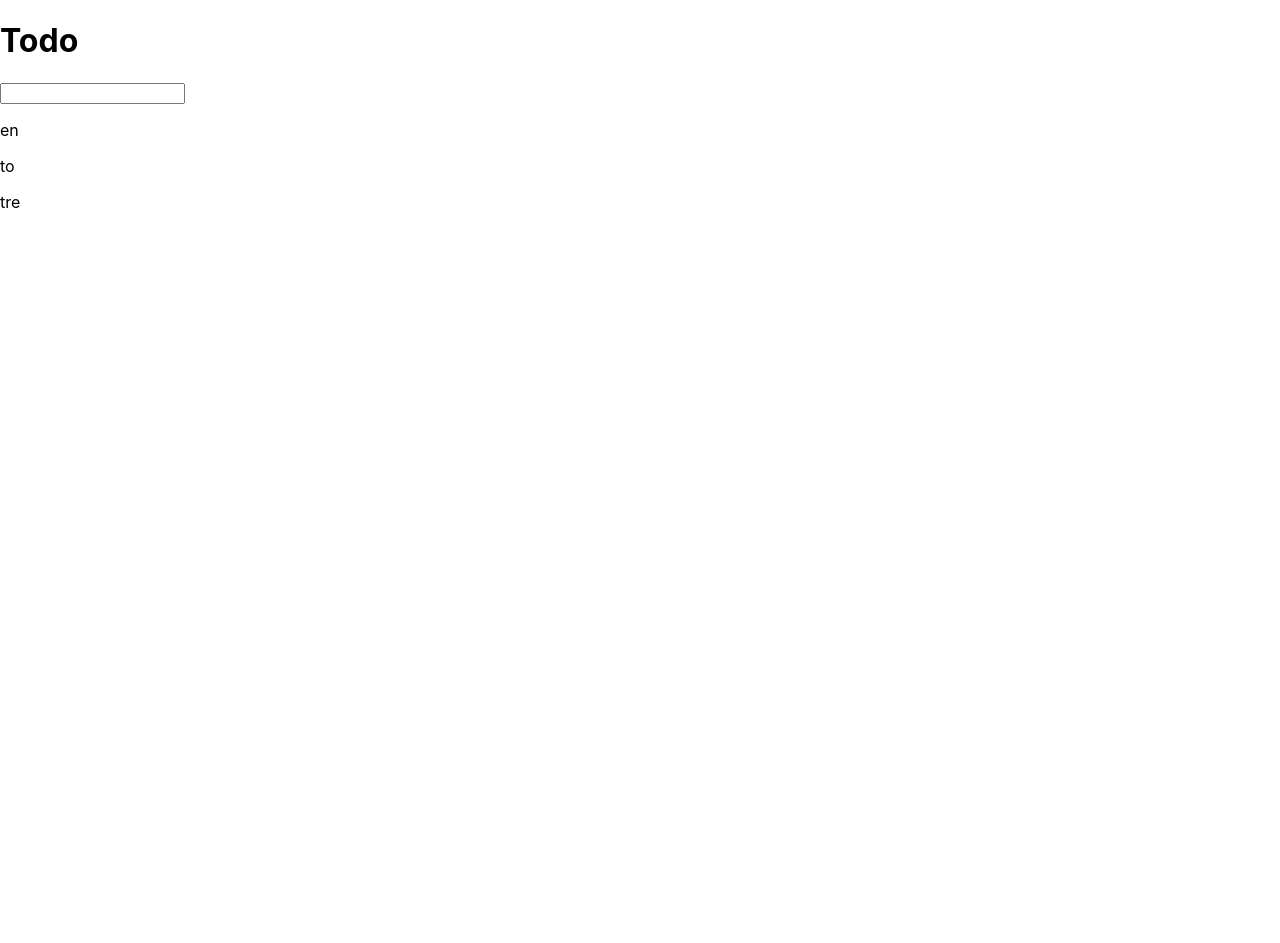
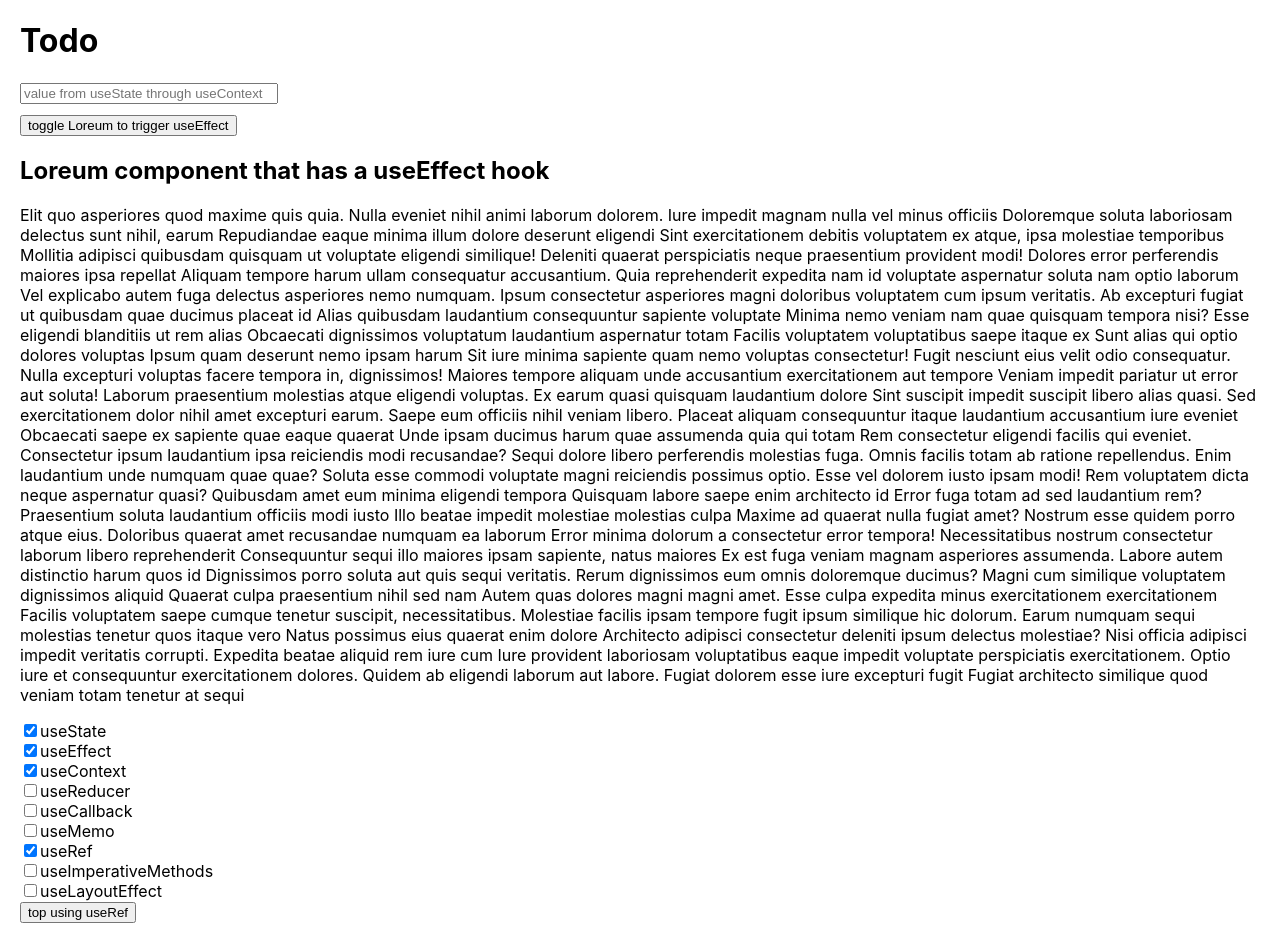
Before and after one commit to Trulsaa/todo-react-hooks, a React app: page / in a window 1280 px wide. Before the commit the page ends 800 px from the top, so only its background shows below. Built offline with nearby package versions, Linux system fonts and the light colour scheme.

Commit message:
Removed the TodoStore and successfully used a bunch of hooks

```diff
--- a/src/App.tsx
+++ b/src/App.tsx
@@ -1,10 +1,21 @@
-import React from 'react';
+import React, { useState } from "react";
 
-import Todo from './Todo';
+import Layout from "./Layout";
+
+// @ts-ignore
+export const Store = React.createContext();
 
 const App = () => {
+  const [todos, setTodos] = useState([]);
+  const [input, setInput] = useState("");
+  const [showLoreum, setShowLoreum] = useState(true);
+
   return (
-    <Todo />
+    <Store.Provider
+      value={{ todos, setTodos, input, setInput, showLoreum, setShowLoreum }}
+    >
+      <Layout />
+    </Store.Provider>
   );
 };
 
--- /dev/null
+++ b/src/HooksCheckboxes.tsx
@@ -0,0 +1,41 @@
+import React from "react";
+
+interface IHooksCheckboxes {
+  classes?: any;
+}
+
+const HooksCheckboxes: React.SFC<IHooksCheckboxes> = props => {
+  return (
+    <>
+      <input type="checkbox" name="hook" value="useState" checked />
+      useState
+      <br />
+      <input type="checkbox" name="hook" value="useEffect" checked />
+      useEffect
+      <br />
+      <input type="checkbox" name="hook" value="useContext" checked />
+      useContext
+      <br />
+      <input type="checkbox" name="hook" value="useReducer" />
+      useReducer
+      <br />
+      <input type="checkbox" name="hook" value="useCallback" />
+      useCallback
+      <br />
+      <input type="checkbox" name="hook" value="useMemo" />
+      useMemo
+      <br />
+      <input type="checkbox" name="hook" value="useRef" checked />
+      useRef
+      <br />
+      <input type="checkbox" name="hook" value="useImperativeMethods" />
+      useImperativeMethods
+      <br />
+      <input type="checkbox" name="hook" value="useLayoutEffect" />
+      useLayoutEffect
+      <br />
+    </>
+  );
+};
+
+export default HooksCheckboxes;
--- /dev/null
+++ b/src/Layout.tsx
@@ -0,0 +1,63 @@
+import "./App.css";
+
+import React, { useContext, useRef } from "react";
+
+import { Store } from "./App";
+import HooksCheckboxes from "./HooksCheckboxes";
+import Loreum from "./Loreum";
+import Todos from "./Todos";
+
+const Layout = () => {
+  const {
+    todos,
+    setTodos,
+    input,
+    setInput,
+    showLoreum,
+    setShowLoreum
+  } = useContext(Store);
+  const inputEl = useRef(null);
+
+  const onButtonClick = () => {
+    // @ts-ignore
+    inputEl.current.scrollIntoView({
+      behavior: "smooth"
+    });
+  };
+
+  const onLoremToggle = () => setShowLoreum(!showLoreum);
+
+  const addToList = (e: any) => {
+    if (e.key === "Enter") {
+      setTodos([...todos, e.target.value]);
+      setInput("");
+    }
+  };
+  const handleInputChange = (e: any) => setInput(e.target.value);
+
+  return (
+    <div style={{ margin: 20 }}>
+      <h1>Todo</h1>
+      <input
+        placeholder="value from useState through useContext"
+        style={{ width: 250 }}
+        ref={inputEl}
+        value={input}
+        type="text"
+        onChange={handleInputChange}
+        onKeyPress={addToList}
+      />
+      <div style={{ marginTop: 10 }}>
+        <button onClick={onLoremToggle}>
+          toggle Loreum to trigger useEffect
+        </button>
+      </div>
+      {showLoreum ? <Loreum /> : null}
+      <Todos />
+      <HooksCheckboxes />
+      <button onClick={onButtonClick}>top using useRef</button>
+    </div>
+  );
+};
+
+export default Layout;
--- /dev/null
+++ b/src/Loreum.tsx
@@ -0,0 +1,77 @@
+import React, { useEffect } from "react";
+
+interface ILoreum {
+  classes?: any;
+}
+
+const Loreum: React.SFC<ILoreum> = props => {
+  useEffect(() => {
+    console.log("render Loreum");
+    return () => console.log("unmounting Loreum...");
+  });
+
+  return (
+    <>
+      <h2>Loreum component that has a useEffect hook</h2>
+      <p>
+        Elit quo asperiores quod maxime quis quia. Nulla eveniet nihil animi
+        laborum dolorem. Iure impedit magnam nulla vel minus officiis Doloremque
+        soluta laboriosam delectus sunt nihil, earum Repudiandae eaque minima
+        illum dolore deserunt eligendi Sint exercitationem debitis voluptatem ex
+        atque, ipsa molestiae temporibus Mollitia adipisci quibusdam quisquam ut
+        voluptate eligendi similique! Deleniti quaerat perspiciatis neque
+        praesentium provident modi! Dolores error perferendis maiores ipsa
+        repellat Aliquam tempore harum ullam consequatur accusantium. Quia
+        reprehenderit expedita nam id voluptate aspernatur soluta nam optio
+        laborum Vel explicabo autem fuga delectus asperiores nemo numquam. Ipsum
+        consectetur asperiores magni doloribus voluptatem cum ipsum veritatis.
+        Ab excepturi fugiat ut quibusdam quae ducimus placeat id Alias quibusdam
+        laudantium consequuntur sapiente voluptate Minima nemo veniam nam quae
+        quisquam tempora nisi? Esse eligendi blanditiis ut rem alias Obcaecati
+        dignissimos voluptatum laudantium aspernatur totam Facilis voluptatem
+        voluptatibus saepe itaque ex Sunt alias qui optio dolores voluptas Ipsum
+        quam deserunt nemo ipsam harum Sit iure minima sapiente quam nemo
+        voluptas consectetur! Fugit nesciunt eius velit odio consequatur. Nulla
+        excepturi voluptas facere tempora in, dignissimos! Maiores tempore
+        aliquam unde accusantium exercitationem aut tempore Veniam impedit
+        pariatur ut error aut soluta! Laborum praesentium molestias atque
+        eligendi voluptas. Ex earum quasi quisquam laudantium dolore Sint
+        suscipit impedit suscipit libero alias quasi. Sed exercitationem dolor
+        nihil amet excepturi earum. Saepe eum officiis nihil veniam libero.
+        Placeat aliquam consequuntur itaque laudantium accusantium iure eveniet
+        Obcaecati saepe ex sapiente quae eaque quaerat Unde ipsam ducimus harum
+        quae assumenda quia qui totam Rem consectetur eligendi facilis qui
+        eveniet. Consectetur ipsum laudantium ipsa reiciendis modi recusandae?
+        Sequi dolore libero perferendis molestias fuga. Omnis facilis totam ab
+        ratione repellendus. Enim laudantium unde numquam quae quae? Soluta esse
+        commodi voluptate magni reiciendis possimus optio. Esse vel dolorem
+        iusto ipsam modi! Rem voluptatem dicta neque aspernatur quasi? Quibusdam
+        amet eum minima eligendi tempora Quisquam labore saepe enim architecto
+        id Error fuga totam ad sed laudantium rem? Praesentium soluta laudantium
+        officiis modi iusto Illo beatae impedit molestiae molestias culpa Maxime
+        ad quaerat nulla fugiat amet? Nostrum esse quidem porro atque eius.
+        Doloribus quaerat amet recusandae numquam ea laborum Error minima
+        dolorum a consectetur error tempora! Necessitatibus nostrum consectetur
+        laborum libero reprehenderit Consequuntur sequi illo maiores ipsam
+        sapiente, natus maiores Ex est fuga veniam magnam asperiores assumenda.
+        Labore autem distinctio harum quos id Dignissimos porro soluta aut quis
+        sequi veritatis. Rerum dignissimos eum omnis doloremque ducimus? Magni
+        cum similique voluptatem dignissimos aliquid Quaerat culpa praesentium
+        nihil sed nam Autem quas dolores magni magni amet. Esse culpa expedita
+        minus exercitationem exercitationem Facilis voluptatem saepe cumque
+        tenetur suscipit, necessitatibus. Molestiae facilis ipsam tempore fugit
+        ipsum similique hic dolorum. Earum numquam sequi molestias tenetur quos
+        itaque vero Natus possimus eius quaerat enim dolore Architecto adipisci
+        consectetur deleniti ipsum delectus molestiae? Nisi officia adipisci
+        impedit veritatis corrupti. Expedita beatae aliquid rem iure cum Iure
+        provident laboriosam voluptatibus eaque impedit voluptate perspiciatis
+        exercitationem. Optio iure et consequuntur exercitationem dolores.
+        Quidem ab eligendi laborum aut labore. Fugiat dolorem esse iure
+        excepturi fugit Fugiat architecto similique quod veniam totam tenetur at
+        sequi
+      </p>
+    </>
+  );
+};
+
+export default Loreum;
--- a/src/Todo.tsx
+++ /dev/null
@@ -1,19 +0,0 @@
-import React, { Component } from "react";
-import logo from "./logo.svg";
-import "./App.css";
-
-const todos = ["en", "to", "tre"];
-
-const Todo = () => {
-  return (
-    <>
-      <h1>Todo</h1>
-      <input type="text" />
-      {todos.map(todo => (
-        <p>{todo}</p>
-      ))}
-    </>
-  );
-};
-
-export default Todo;
--- /dev/null
+++ b/src/Todos.tsx
@@ -0,0 +1,17 @@
+import React, { useContext } from 'react';
+
+import { Store } from "./App";
+
+const Todos = (props: any) => {
+  const { todos } = useContext(Store);
+
+  return (
+    <ol>
+      {todos.map((todo: string) => (
+        <li key={todo}>{todo}</li>
+      ))}
+    </ol>
+  );
+};
+
+export default Todos;
```
Also changed, not shown: src/TodoStore.ts (deleted, +0 -13 lines), .projections.json, 1 other file (tests, documents, lock files or other folders).
